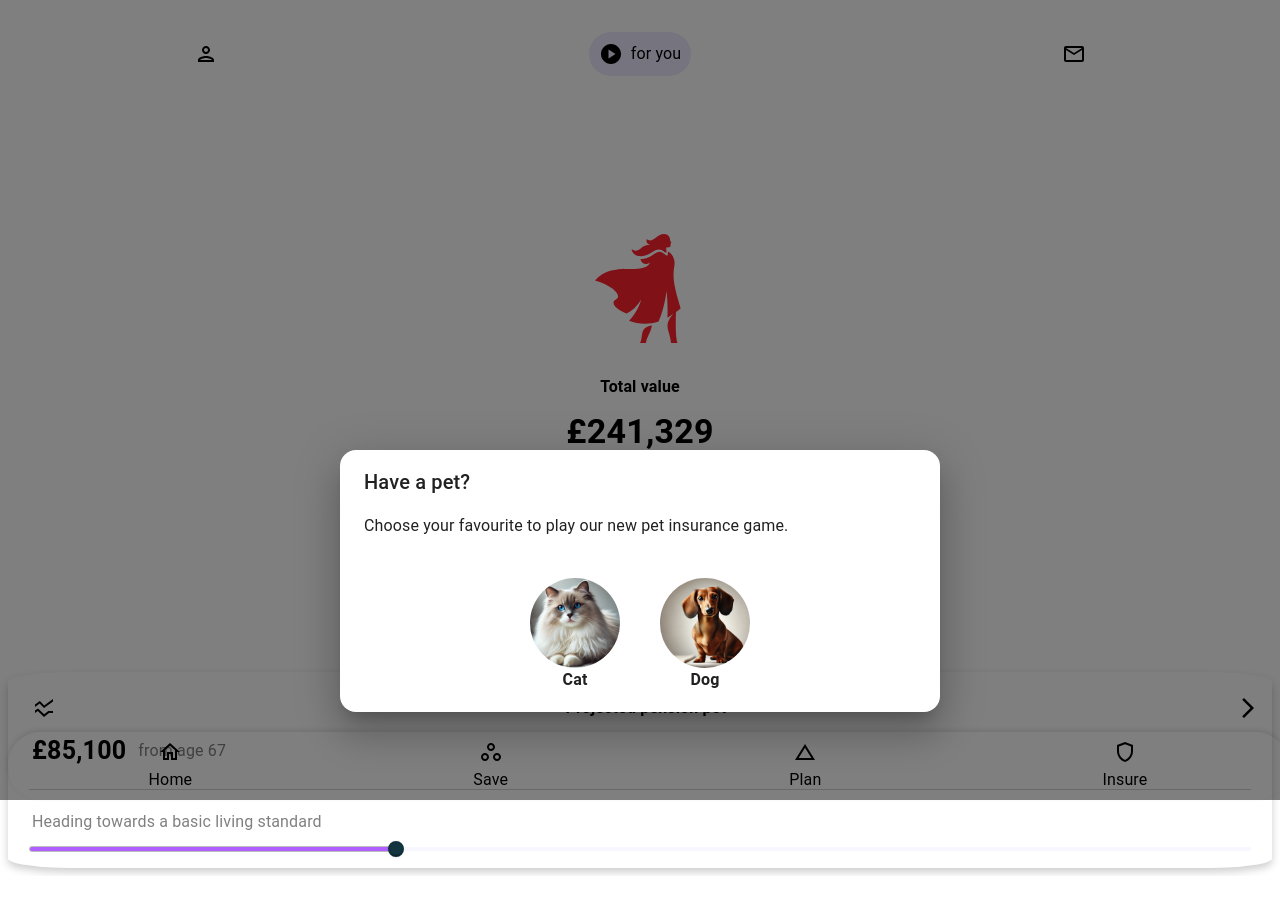
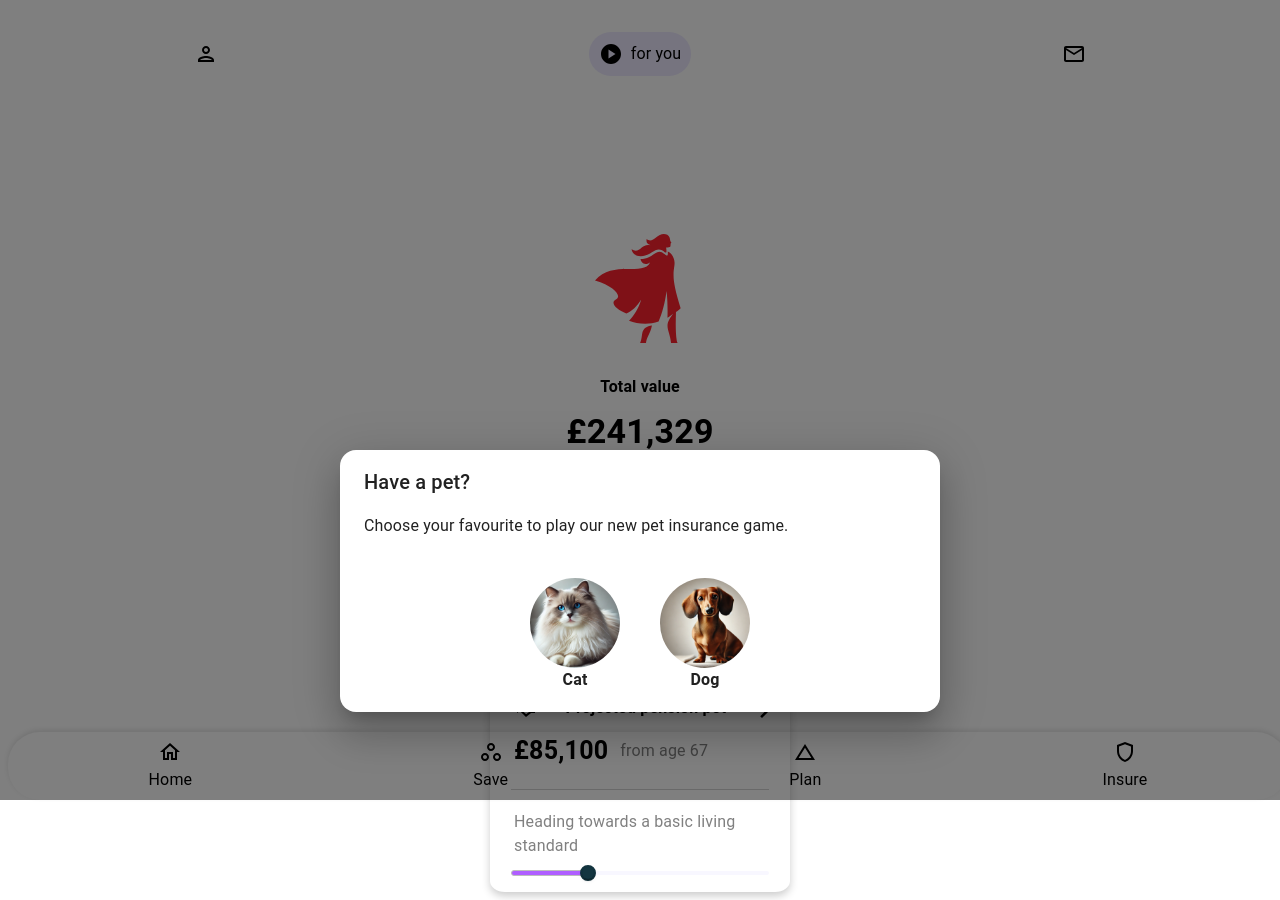
Before and after one commit to GJDteamOne/claw-and-order, a React (Create React App) app: page /#/ in a window 1280 px wide. Before the commit the page ends 876 px from the top, so only its background shows below. Built offline with nearby package versions, Linux system fonts and the light colour scheme.

Commit message:
center pension value card

```diff
--- a/src/WidowsAppHome.jsx
+++ b/src/WidowsAppHome.jsx
@@ -86,9 +86,11 @@ function WidowsAppHome() {
                     </Box>
                 </Box>
             </Box>
+            <Box display="flex" justifyContent="center">
                 <Box
                     sx={{
                         width: '100%',
+                        maxWidth: '300px',
                         borderRadius: '5%',
                         boxShadow: '0 4px 8px rgba(0, 0, 0, 0.2)',
                         marginTop: '20px',
@@ -161,6 +163,7 @@ function WidowsAppHome() {
                         </Box>
                     </Box>
                 </Box>
+            </Box>
             <Dialog
                 open={open}
                 onClose={handleClose}
```
Lines whose indentation alone changed are shown as unchanged.
